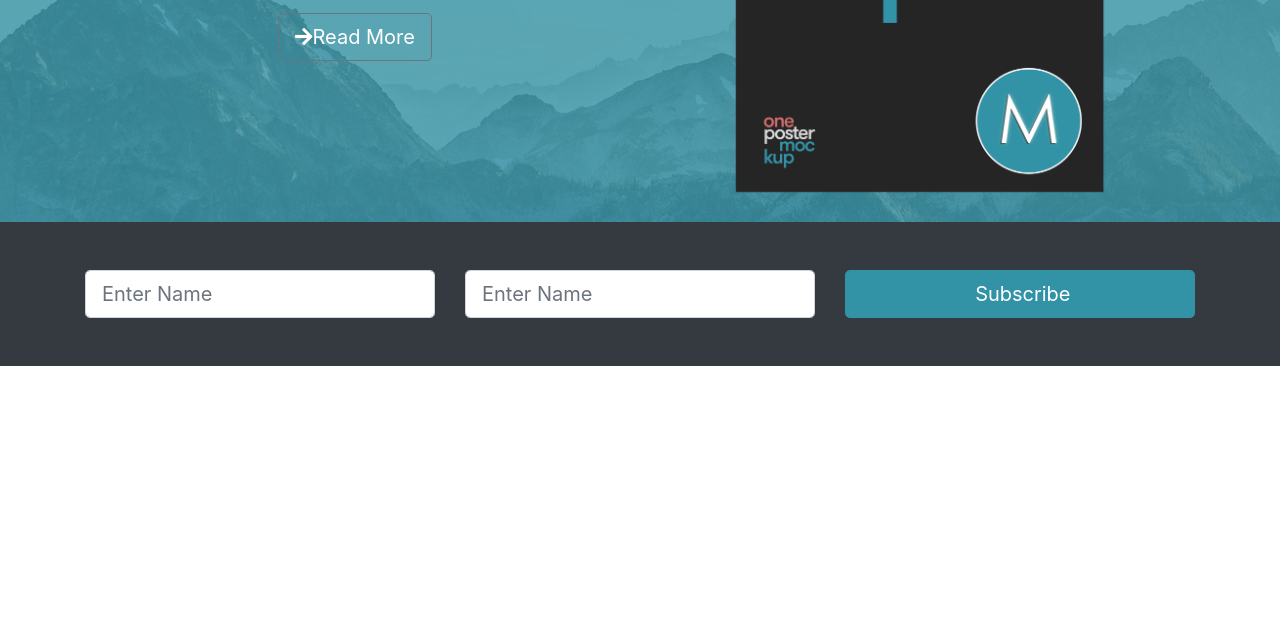
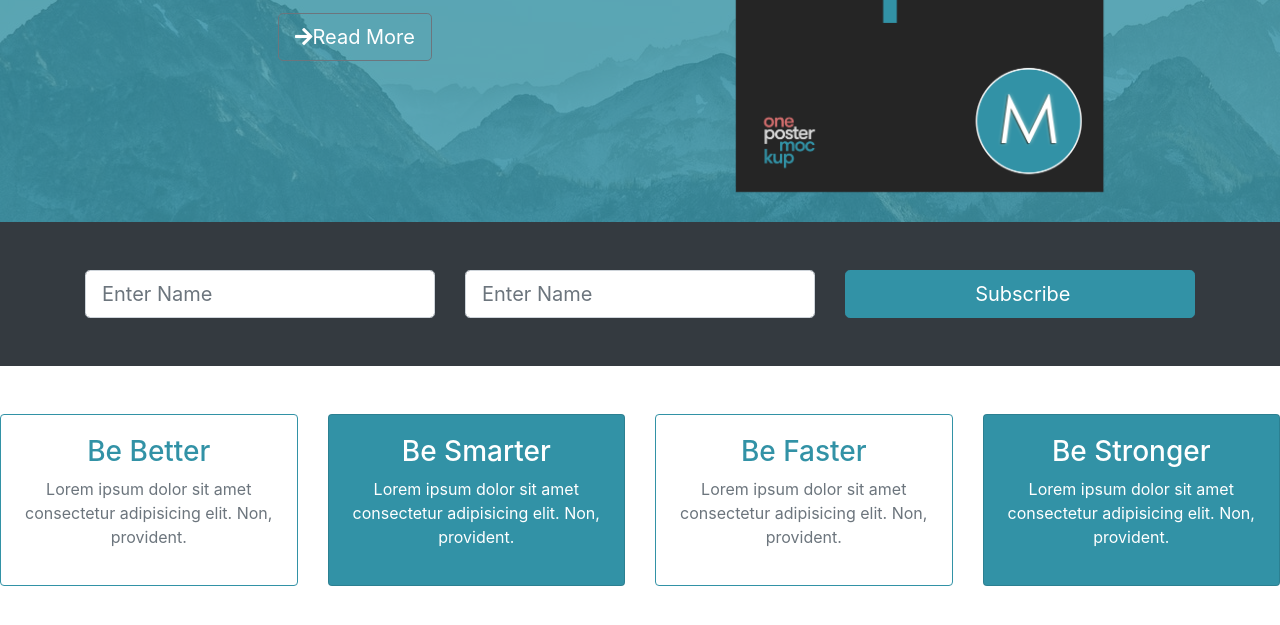
Before and after one commit to george-apazidis/mizuxe, a plain HTML site: page index.html in a window 1280 px wide. Shown: the part 483-1108 px from the top of the page. Before the commit the page ends 849 px from the top, so only its background shows below. Drawn offline with nearby package versions, Linux system fonts and the light colour scheme; some icons are missing.

Commit message:
added Boxes section

```diff
--- a/index.html
+++ b/index.html
@@ -74,10 +74,50 @@
                         <input type="text" class="form-control form-control-lg mb-3 mb-md-0" placeholder="Enter Name" />
                     </div>
                     <div class="col-md-4">
-                        <input type="email" class="form-control form-control-lg mb-resp" placeholder="Enter Name" />
+                        <input type="email" class="form-control form-control-lg mb-3 mb-md-0" placeholder="Enter Name" />
                     </div>
                     <div class="col-md-4">
                         <button class="btn btn-primary btn-lg btn-block"><i class="fas fa-envelop-open-o"></i> Subscribe</button>
+                    </div>
+                </div>
+            </div>
+        </section>
+
+        <!-- BOXES -->
+        <section id="boxes" class="py-5">
+            <div class="containter">
+                <div class="row">
+                    <div class="col-md-3">
+                        <div class="card text-center border-primary mb-3">
+                            <div class="card-body">
+                                <h3 class="text-primary">Be Better</h3>
+                                <p class="text-muted">Lorem ipsum dolor sit amet consectetur adipisicing elit. Non, provident.</p>
+                            </div>
+                        </div>
+                    </div>
+                    <div class="col-md-3">
+                        <div class="card text-center bg-primary text-white mb-3">
+                            <div class="card-body">
+                                <h3>Be Smarter</h3>
+                                <p>Lorem ipsum dolor sit amet consectetur adipisicing elit. Non, provident.</p>
+                            </div>
+                        </div>
+                    </div>
+                    <div class="col-md-3">
+                        <div class="card text-center border-primary mb-resp mb-3">
+                            <div class="card-body">
+                                <h3 class="text-primary">Be Faster</h3>
+                                <p class="text-muted">Lorem ipsum dolor sit amet consectetur adipisicing elit. Non, provident.</p>
+                            </div>
+                        </div>
+                    </div>
+                    <div class="col-md-3">
+                        <div class="card text-center bg-primary text-white">
+                            <div class="card-body">
+                                <h3>Be Stronger</h3>
+                                <p>Lorem ipsum dolor sit amet consectetur adipisicing elit. Non, provident.</p>
+                            </div>
+                        </div>
                     </div>
                 </div>
             </div>
```
